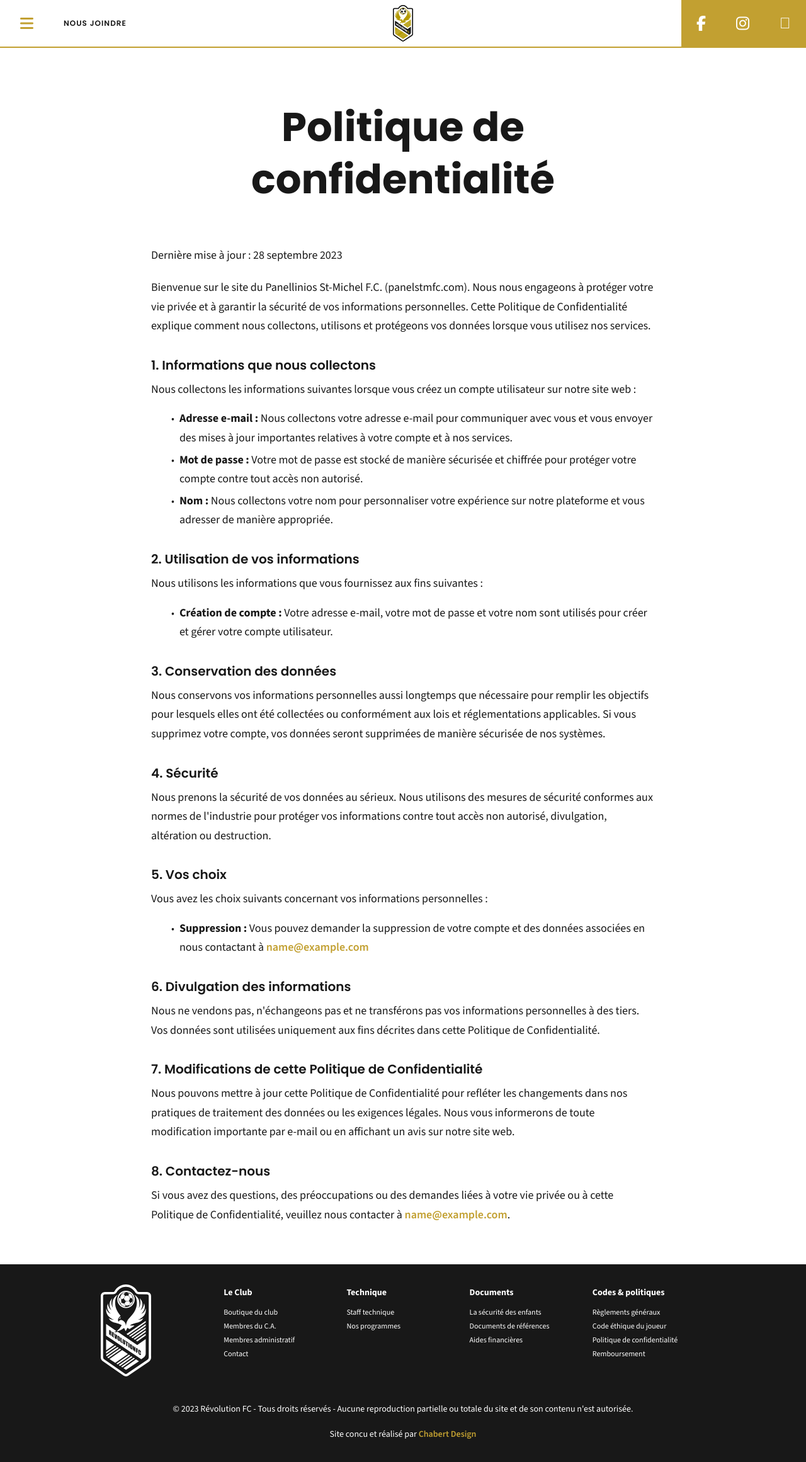
After one commit to jo-chab/revolution-fc, a PHP site: page /politique-confidentialite in a window 1280 px wide. The commit adds this page. Shown: the whole page at 63% size. Run offline with PHP 8.4, Linux system fonts and the light colour scheme; tables that the repository leaves empty or names only in its code hold one stand-in row (values such as "Sample post"); some libraries are stand-ins or nearby versions.

Commit message:
footer updates

```diff
--- a/_includes/footer.inc
+++ b/_includes/footer.inc
@@ -8,40 +8,33 @@
         </div>
         <ul class="footer-nav">
             <li class="list-header">Le Club</li>
-            <li><a href="https://www.eletto-revolution.com">Boutique du club</a></li>
-            <li><a href="../club/membres_ca">Membres du C.A.</a></li>
-            <li><a href="../club/membres_admin">Membres administratif</a></li>
-            <li><a href="../club/assurances">Assurances</a></li>
-            <li><a href="../club/aide-financiere">Aides financi&egrave;res</a></li>
-            <li><a href="../contact">Contact</a></li>
+            <li><a href="<?php echo $storeUrl ?>">Boutique du club</a></li>
+            <li><a href="/club/membres_ca">Membres du C.A.</a></li>
+            <li><a href="/club/membres_admin">Membres administratif</a></li>
+            <li><a href="/contact">Contact</a></li>
         </ul>
         <ul class="footer-nav">
             <li class="list-header">Technique</li>
-            <li><a href="../staff_technique">Staff technique</a></li>
-            <li><a href="../programmes">Nos programmes</a></li>
+            <li><a href="/staff_technique">Staff technique</a></li>
+            <li><a href="/programmes">Nos programmes</a></li>
             <!--<li><a href="../entraineurs">Ressources entraineurs</a></li>-->
         </ul>
         <ul class="footer-nav">
-            <li class="list-header">Politiques</li>
-            <li><a href="../docs/Guide-pour-la-se-Acurite-A-Soccer-CANADA.pdf" target="_blank">Guide pour la s&eacute;curit&eacute; - SC</a></li>
-            <li><a href="../docs/Regle-de-2-Soccer-Canada.pdf" target="_blank">Règle de deux - SC</a></li>
-            <li><a href="../docs/Code-de-conduite-RFC-1.pdf" target="_blank">Code de conduite pour protéger les enfants</a></li>
-            <li><a href="../docs/Interaction-adulte-enfant-RFC-1.pdf" target="_blank">Intéraction Adulte - Enfant</a></li>
-            <li><a href="../docs/Politique-de-remboursement.pdf" target="_blank">Remboursement</a></li>
-            <li><a href="../docs/Politique-de-remboursement.pdf" target="_blank">Protocole de plainte</a></li>
-            <li><a href="../docs/Protocole-de-gestion-des-commotions-cerebrales.pdf" target="_blank">Protocole de gestion des commotions cérébrales</a></li>
+            <li class="list-header">Documents</li>
+            <li><a href="/documents?category=1">La sécurité des enfants</a></li>
+            <li><a href="/documents?category=2">Documents de références</a></li>
+            <li><a href="/club/aide-financiere">Aides financi&egrave;res</a></li>
         </ul>
         <ul class="footer-nav">
-            <li class="list-header">Codes de conduite</li>
-            <li><a href="../docs/CodeEthique.pdf" target="_blank">Code éthique du joueur</a></li>
-            <!--<li><a href="../politiques/Code-de-conduite.pdf" target="_blank">Ligne directrice du club</a></li>
-            <li><a href="../politiques/code-conduite-entraineurs.pdf" target="_blank">Entraineur</a></li>
-            <li><a href="../politiques/code-conduite-parents.pdf" target="_blank">Parents</a></li>
-            <li><a href="../politiques/code-conduite-joueur.pdf" target="_blank">Joueur / Joueuse</a></li>-->
+            <li class="list-header">Codes &amp; politiques</li>
+            <li><a href="/docs/reglements-generaux.pdf" target="_blank">Règlements généraux</a></li>
+            <li><a href="/docs/CodeEthique.pdf" target="_blank">Code éthique du joueur</a></li>
+            <li><a href="/politique-confidentialite">Politique de confidentialité</a></li>
+            <li><a href="../docs/Politique-de-remboursement.pdf" target="_blank">Remboursement</a></li>
         </ul>
 		<div class="footer-copy">
 			<p>&copy; <?php echo date("Y"); ?> R&eacute;volution FC - Tous droits réservés - Aucune reproduction partielle ou totale du site et de son contenu n'est autorisée.</p>
-			<p>Site concu et r&eacute;alis&eacute; par <a href="https://www.chabertdesign.com" target="_blank" rel="noreferrer">Chabert Design</a></p>
+			<p>Site concu et r&eacute;alis&eacute; par <a class="inline-link" href="https://www.chabertdesign.com" target="_blank" rel="noreferrer">Chabert Design</a></p>
 		</div>
 	</article>
 
--- a/assets/css/global.css
+++ b/assets/css/global.css
@@ -1553,8 +1553,8 @@ footer {
     width: 100%; }
     .main-footer .footer-nav li {
       font-family: 'Source Sans 3', sans-serif;
-      font-weight: 400;
-      font-size: 12px;
+      font-weight: 300;
+      font-size: 0.75rem;
       line-height: 1.5em;
       color: white;
       padding: 2px 0; }
@@ -1562,18 +1562,22 @@ footer {
         font-size: 14px;
         font-weight: 700;
         margin-bottom: 8px; }
-      .main-footer .footer-nav li:hover:not(list-header) {
-        color: #949A90; }
+      .main-footer .footer-nav li:hover:not(.list-header) {
+        color: #c2a031; }
   .main-footer .footer-copy {
-    grid-column: span 2;
-    text-align: center; }
+    display: grid;
+    align-items: center;
+    justify-content: center;
+    gap: 1rem;
+    grid-column: span 2; }
     @media (min-width: 768px) {
       .main-footer .footer-copy {
         grid-row: 2;
         grid-column: span 5; } }
     .main-footer .footer-copy p {
+      margin: 0 auto;
       color: white;
-      font-size: 12px; }
+      font-size: .875rem; }
 
 /*
 *
--- a/assets/scss/_footer.scss
+++ b/assets/scss/_footer.scss
@@ -61,7 +61,7 @@ footer {
 
         li {
             @include font-family-reading();
-            @include font-style(400, 12px, 1.5em, white);
+            @include font-style(300, .75rem, 1.5em, white);
             padding: 2px 0;
 
             &.list-header {
@@ -70,24 +70,27 @@ footer {
                 margin-bottom: 8px;
             }
 
-            &:hover:not(list-header) {
-                color: $tertiary-color-1;
-
+            &:hover:not(.list-header) {
+                color: $primary-color-1;
             }
         }
     }
 
     .footer-copy {
+        display: grid;
+        align-items: center;
+        justify-content: center;
+        gap: 1rem;
         grid-column: span 2;
-        text-align: center;
         @include tablet {
             grid-row: 2;
             grid-column: span 5;
         }
 
         p {
+            margin: 0 auto;
             color: white;
-            font-size: 12px;
+            font-size: .875rem;
         }
     }
 
--- /dev/null
+++ b/politique-confidentialite.php
@@ -0,0 +1,96 @@
+<?php
+    include("_includes/session_test.inc");
+    include("_includes/_revolutionfc.inc");
+?>
+
+    <!doctype html>
+    <html>
+<head>
+    <meta charset="UTF-8">
+    <title>Politique de confidentialité</title>
+
+    <?php
+        include("_includes/head.inc");
+        echo "<body>";
+        include("_includes/header.inc");
+    ?>
+
+
+    <section>
+
+        <article class="wrapper wrapper-text">
+            <h1 class="main-heading">Politique de confidentialité</h1>
+            <div class="wrapper-paragraph">
+                <p>Dernière mise à jour : 28 septembre 2023</p>
+                <p>Bienvenue sur le site du Panellinios St-Michel F.C. (panelstmfc.com). Nous nous engageons à protéger
+                    votre vie
+                    privée et à garantir la sécurité de vos informations personnelles. Cette Politique de
+                    Confidentialité explique comment nous collectons, utilisons et protégeons vos données lorsque vous
+                    utilisez nos services.</p>
+
+                <h4>1. Informations que nous collectons</h4>
+                <p>Nous collectons les informations suivantes lorsque vous créez un compte utilisateur sur notre site
+                    web :</p>
+                <ul class="list-text">
+                    <li><p><span class="text-highlight">Adresse e-mail :</span> Nous collectons votre adresse e-mail pour communiquer avec vous et vous envoyer
+                            des mises à jour importantes relatives à votre compte et à nos services.</p>
+                    </li>
+                    <li><p><span class="text-highlight">Mot de passe :</span> Votre mot de passe est stocké de manière sécurisée et chiffrée pour protéger
+                            votre compte contre tout accès non autorisé.</p>
+                    </li>
+                    <li><p><span class="text-highlight">Nom :</span> Nous collectons votre nom pour personnaliser votre expérience sur notre plateforme et vous
+                            adresser de manière appropriée.</p>
+                    </li>
+                </ul>
+
+                <h4>2. Utilisation de vos informations</h4>
+                <p>Nous utilisons les informations que vous fournissez aux fins suivantes :</p>
+                <ul class="list-text">
+                    <li>
+                        <p><span class="text-highlight">Création de compte :</span> Votre adresse e-mail, votre mot de passe et votre nom sont utilisés pour
+                            créer et gérer votre compte utilisateur.</p>
+                    </li>
+                </ul>
+
+                <h4>3. Conservation des données</h4>
+                <p>Nous conservons vos informations personnelles aussi longtemps que nécessaire pour remplir les
+                    objectifs pour lesquels elles ont été collectées ou conformément aux lois et réglementations
+                    applicables. Si vous supprimez votre compte, vos données seront supprimées de manière sécurisée de
+                    nos systèmes.</p>
+
+                <h4>4. Sécurité</h4>
+                <p>Nous prenons la sécurité de vos données au sérieux. Nous utilisons des mesures de sécurité conformes
+                    aux normes de l'industrie pour protéger vos informations contre tout accès non autorisé,
+                    divulgation, altération ou destruction.</p>
+
+                <h4>5. Vos choix</h4>
+                <p>Vous avez les choix suivants concernant vos informations personnelles :</p>
+                <ul class="list-text">
+                    <li><p><span class="text-highlight">Suppression :</span> Vous pouvez demander la suppression de votre compte et des données associées en
+                            nous contactant à <a class="inline-link" href="mailto:<?php echo $emailClub ?>"><?php echo $emailClub ?></a></p>
+                    </li>
+                </ul>
+
+                <h4>6. Divulgation des informations</h4>
+                <p>Nous ne vendons pas, n'échangeons pas et ne transférons pas vos informations personnelles à des
+                    tiers. Vos données sont utilisées uniquement aux fins décrites dans cette Politique de
+                    Confidentialité.</p>
+
+                <h4>7. Modifications de cette Politique de Confidentialité</h4>
+                <p>Nous pouvons mettre à jour cette Politique de Confidentialité pour refléter les changements dans nos
+                    pratiques de traitement des données ou les exigences légales. Nous vous informerons de toute
+                    modification importante par e-mail ou en affichant un avis sur notre site web.</p>
+
+                <h4>8. Contactez-nous</h4>
+                <p>Si vous avez des questions, des préoccupations ou des demandes liées à votre vie privée ou à cette
+                    Politique de Confidentialité, veuillez nous contacter à <a class="inline-link" href="mailto:<?php echo $emailClub ?>"><?php echo $emailClub ?></a>.</p>
+
+            </div>
+
+        </article>
+
+
+    </section>
+
+
+<?php include("_includes/footer.inc") ?>
```
Also changed, not shown: _includes/header-side-menu.inc (+20 -22 lines).
